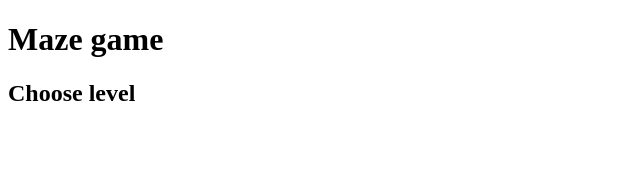
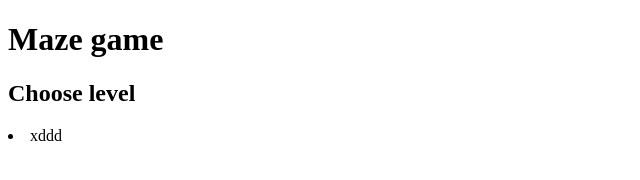
Before and after one commit to BartekUroda/MazeGame-JSP-PHP, a plain HTML site: page index.html in a window 1280 px wide. Shown: the full height of the page, 0-640 px from the left. Drawn offline with Linux system fonts and the light colour scheme.

Commit message:
Update index.html
commit

```diff
--- a/index.html
+++ b/index.html
@@ -9,5 +9,6 @@
 	<body>
 		<h1>Maze game</h1>
 		<h2>Choose level</h2>
+		<li>xddd</li>
 	</body>
 </html>
```
